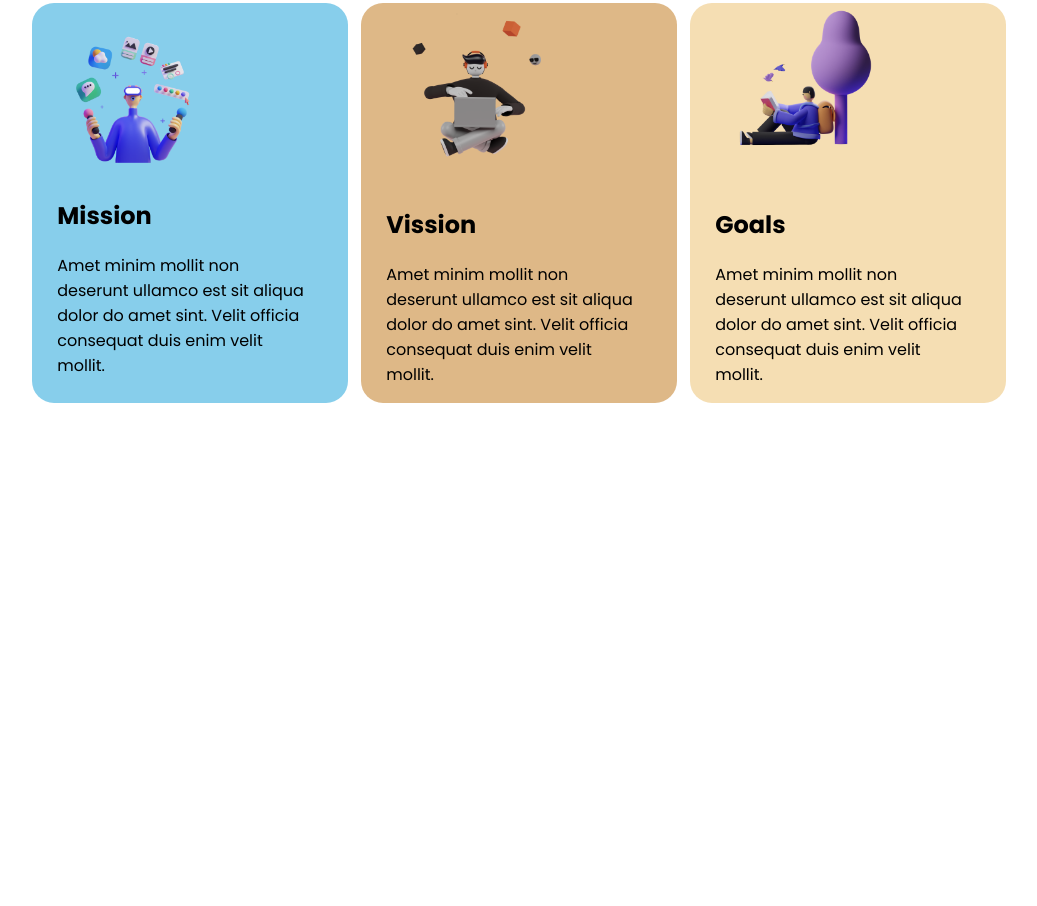
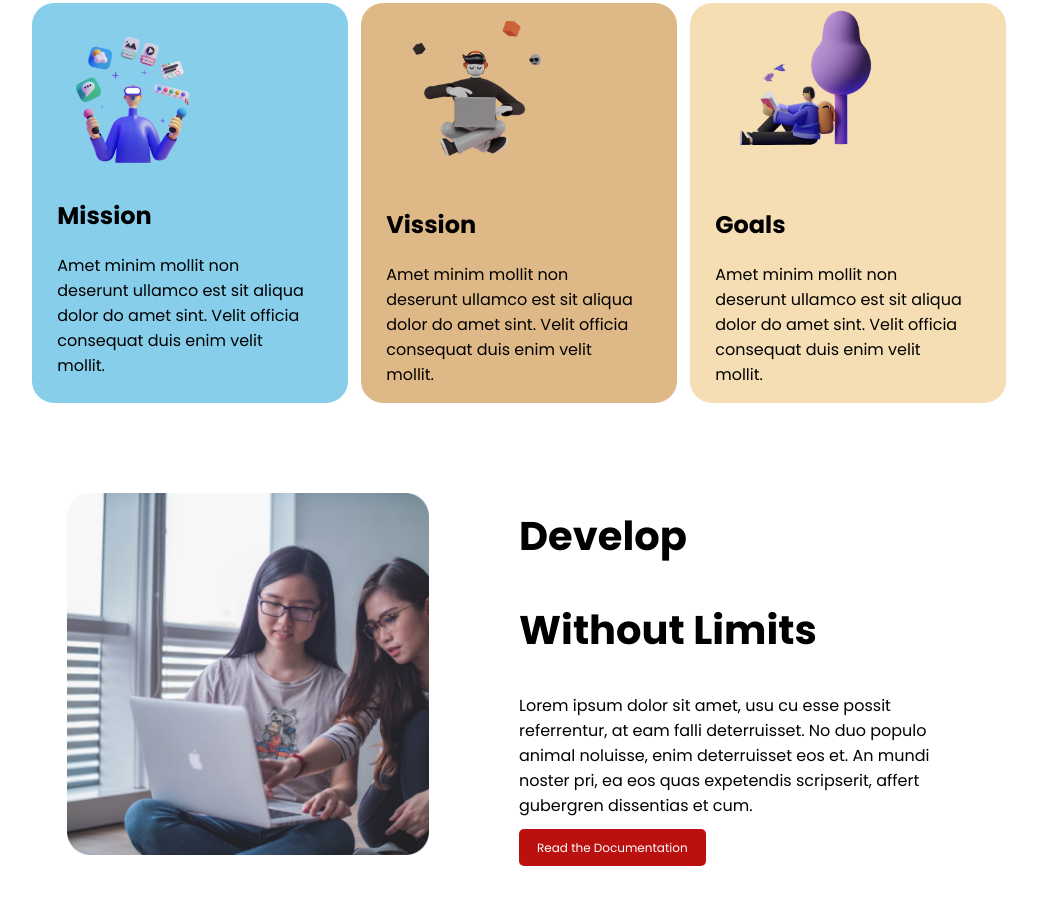
Before and after one commit to YaAlBagdattig379/zone-2050, a plain HTML site: page index.html in a window 1280 px wide. Shown: the part 676-1582 px from the top of the page, without its empty margins (121-1158 px from the left). Before the commit the page ends 1087 px from the top, so only its background shows below. Drawn offline with Linux system fonts and the light colour scheme.

Commit message:
third-part

```diff
--- a/index.html
+++ b/index.html
@@ -58,4 +58,20 @@
                 velit mollit.</p>
         </div>
     </section>
+    <section>
+            <div class="abcd-1 food-1 food-3">
+                <img src="images/pictures/coding.png" alt="">
+            </div>
+            <div class="abcd-1 food-2">
+                    <h2>Develop</h2>
+                    <h2>Without Limits</h2>
+                    <p>Lorem ipsum dolor sit amet, usu cu esse possit referrentur, at eam falli
+                        deterruisset. No duo populo animal noluisse, enim deterruisset eos et. An
+                        mundi noster pri, ea eos quas expetendis scripserit, affert gubergren
+                        dissentias et cum.</p>
+                            <a id="rajababu"href="https://www.youtube.com/watch?v=YFlx1C8XwR0">Read the Documentation</a>
+
+
+            </div>
+    </section>
 </body>
--- a/style.css
+++ b/style.css
@@ -40,6 +40,7 @@ span{
     font-size: 50px;
 }
 .golam-1{
+    margin-bottom: 50px;
     margin-right: 3px;
     margin-left: 145px;
     width: 20%;
@@ -49,17 +50,55 @@ span{
     background-color: skyblue;
 }
 .golam-2{
+    margin-bottom: 50px;
     margin-right: 3px;
     width: 20%;
     padding-right: 3%;
     padding-left: 2%;
     border-radius: 22px;
-    background-color: burlywood
+    background-color: burlywood;
 }
 .golam-3{
+    margin-bottom: 50px;
     width: 20%;
     padding-right: 3%;
     padding-left: 2%;
     border-radius: 22px;
-    background-color:wheat
+    background-color:wheat;
 }
+.abcd-1{
+    margin-bottom: 40px;
+    margin-top: 40px;
+    width:50%;
+}
+.abcd-1 img{
+    width:80%;
+}
+.food-3{
+    background-position: left;
+    background-size: 50%;
+    background-repeat: no-repeat;
+    background-image: url(images/shapes/shape-1.png);
+}
+.food-1{
+    margin-left: 180px;
+}
+.food-2{
+    margin-right: 180px;
+    margin-top: 20px;
+}
+.food-2 h2{
+    font-size: 40px;
+}
+#rajababu{
+    padding-bottom: 10px;
+    padding-top: 10px;
+    padding-right: 18px;
+    padding-left: 18px;
+    margin-top: 5px;
+    font-size: 12px;
+    border-radius: 5px;
+    background-color:rgb(187, 16, 16);
+    color: white;
+    text-decoration: none;
+}
```
